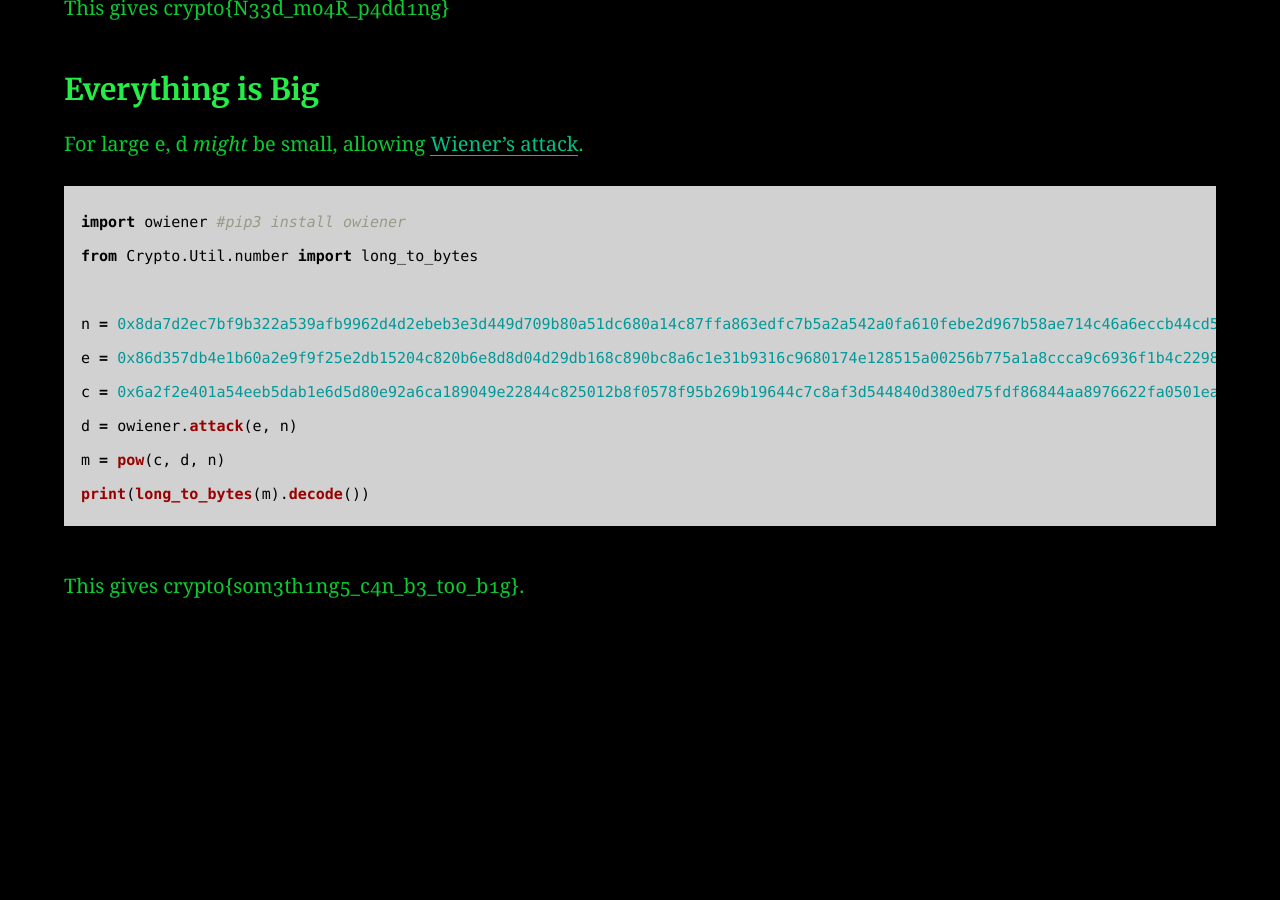
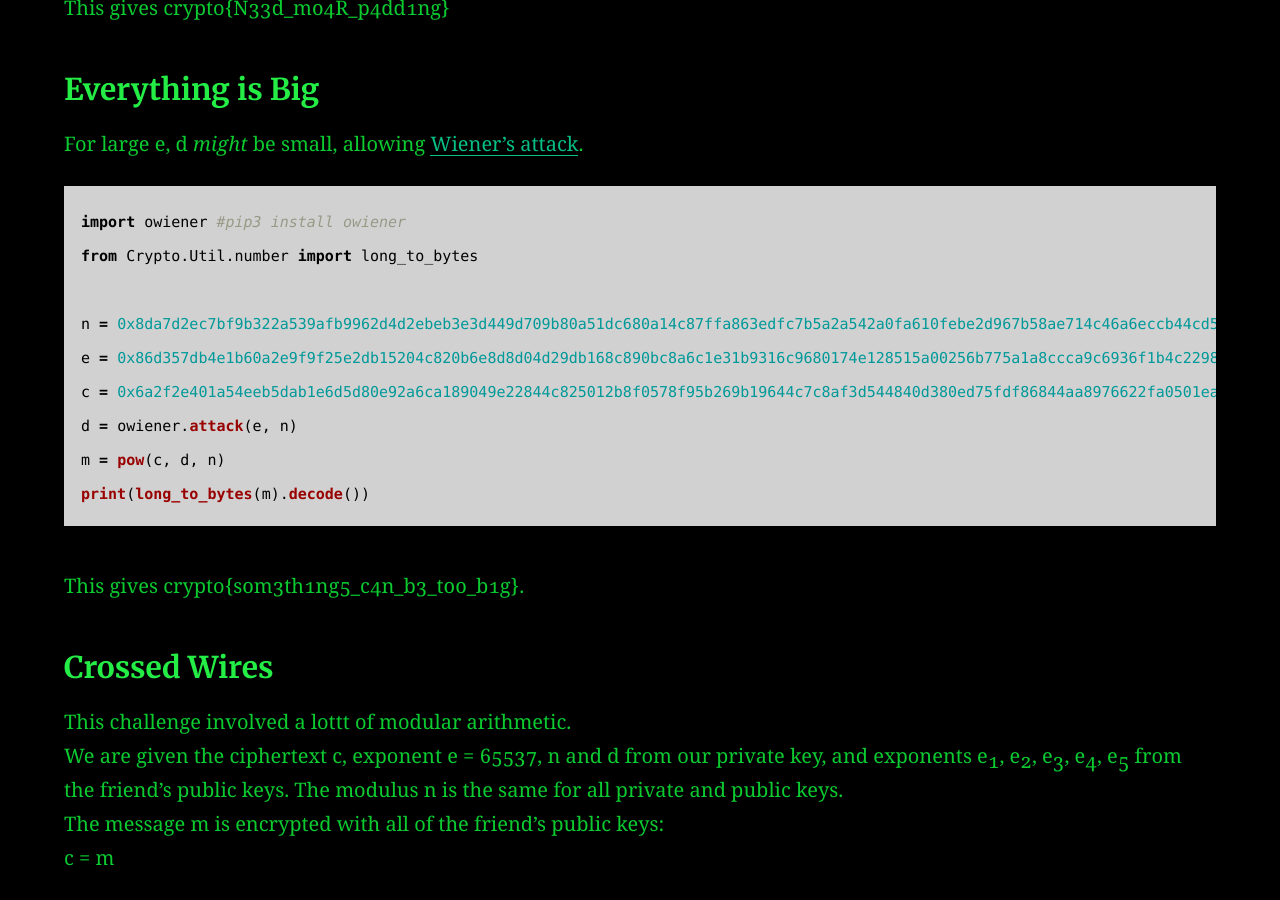
Before and after one commit to AC01010/Connor-McCartney.github.io, a Jekyll site: the page built from _posts/2019-01-12-CryptohackPublicExponent.md, in a window 1280 px wide and 900 px high, scrolled down 1548 px. Built offline with Jekyll 4.4.1, drawn with Linux system fonts in a browser that asks for light colours; before the commit the page ends 2176 px from its top, so only the background shows below that.

Commit message:
Update 2019-01-12-CryptohackPublicExponent.md

````diff
--- a/_posts/2019-01-12-CryptohackPublicExponent.md
+++ b/_posts/2019-01-12-CryptohackPublicExponent.md
@@ -63,3 +63,10 @@ m = pow(c, d, n)
 print(long_to_bytes(m).decode())
 ```
 This gives crypto{s0m3th1ng5_c4n_b3_t00_b1g}.
+
+### Crossed Wires
+
+This challenge involved a lottt of modular arithmetic. <br>
+We are given the ciphertext c, exponent e = 65537, n and d from our private key, and exponents e<sub>1</sub>, e<sub>2</sub>, e<sub>3</sub>, e<sub>4</sub>, e<sub>5</sub> from the friend's public keys. The modulus n is the same for all private and public keys. <br>
+The message m is encrypted with all of the friend's public keys: <br>
+c = m
````
